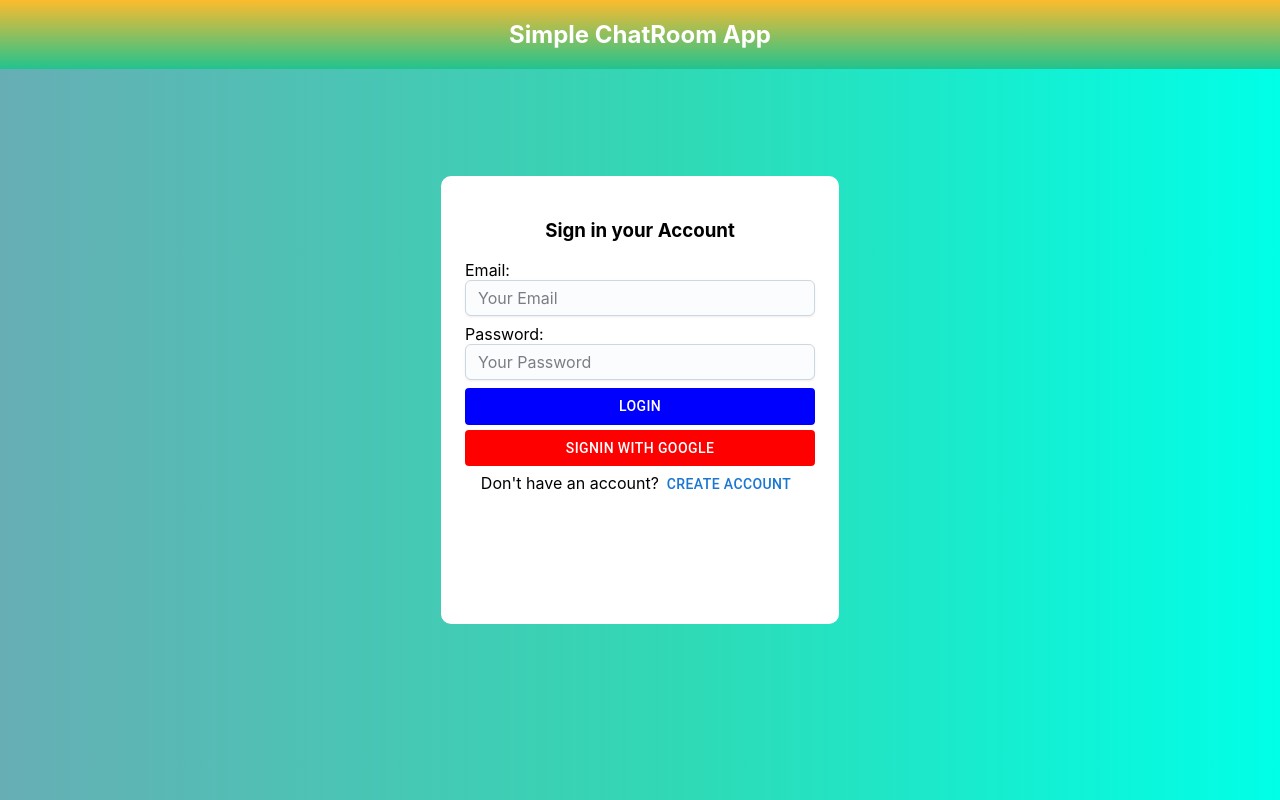
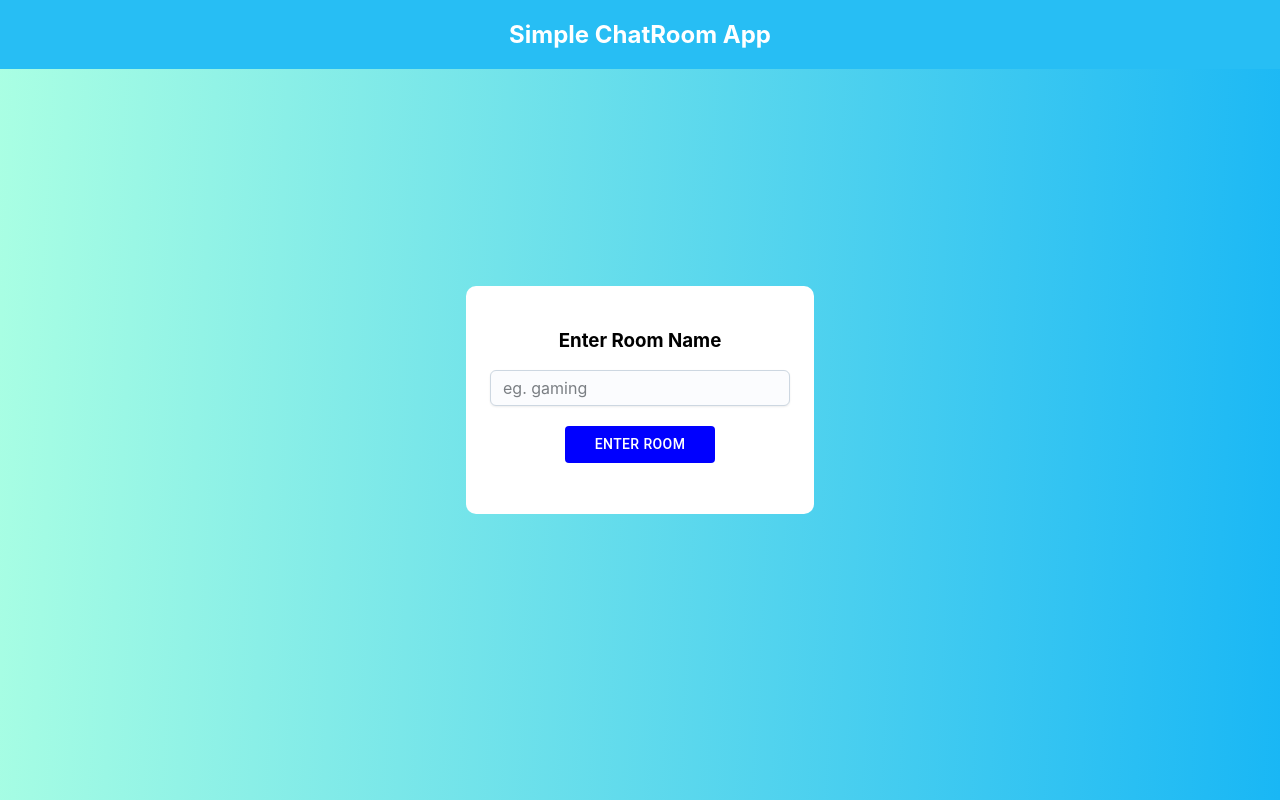
Before and after one commit to MUzair030/simple-chat-room, a React (Create React App) app: page /rooms in a window 1280 px wide. Built offline with nearby package versions, Linux system fonts and the light colour scheme.

Commit message:
added app router etc

```diff
--- a/package.json
+++ b/package.json
@@ -5,6 +5,7 @@
   "dependencies": {
     "@emotion/react": "^11.10.5",
     "@emotion/styled": "^11.10.5",
+    "@mui/icons-material": "^5.11.0",
     "@mui/joy": "^5.0.0-alpha.65",
     "@mui/material": "^5.11.7",
     "@testing-library/jest-dom": "^5.16.5",
@@ -13,6 +14,7 @@
     "firebase": "^9.16.0",
     "react": "^18.2.0",
     "react-dom": "^18.2.0",
+    "react-router-dom": "^6.8.0",
     "react-scripts": "5.0.1",
     "universal-cookie": "^4.0.4",
     "web-vitals": "^2.1.4"
--- a/src/App.css
+++ b/src/App.css
@@ -1,8 +1,8 @@
 .App{
-    /*background: rgb(2,0,36);*/
-    /*background: linear-gradient(90deg, rgba(2,0,36,1) 0%, rgba(103,174,180,1) 0%, rgba(48,217,207,1) 53%, rgba(0,255,231,1) 100%);*/
-    background: rgb(2,0,36);
-    background: linear-gradient(90deg, rgba(2,0,36,1) 0%, rgba(103,174,180,1) 0%, rgba(48,217,181,1) 53%, rgba(0,255,231,1) 100%);
+    background: rgb(170,255,227);
+    background: linear-gradient(93deg, rgba(170,255,227,1) 0%, rgba(25,183,245,1) 100%);
+        /*background: rgb(2,0,36);*/
+        /*background: linear-gradient(90deg, rgba(2,0,36,1) 0%, rgba(103,174,180,1) 0%, rgba(48,217,181,1) 53%, rgba(0,255,231,1) 100%);*/
     width: 100vw;
     height: 100vh;
 }
--- a/src/App.js
+++ b/src/App.js
@@ -1,36 +1,22 @@
 import './App.css';
-import {AuthPage, ChatPage, ChatRoomSelect} from "./pages";
+import {ChatPage, ChatRoomSelect, HomePage} from "./pages";
+import {BrowserRouter, Routes, Route} from "react-router-dom";
 import {Navbar} from "./components";
-import {useEffect, useState} from "react";
-import Cookies from "universal-cookie";
-
-const cookies = new Cookies();
 
 function App() {
-    const [isLogin, setIsLogin] = useState(cookies.get("auth-token"));
-    const [selectedRoom, setSelectedRoom] = useState(null);
-
-    const handleSetIsLogin = (val)=>{
-        setIsLogin(val);
-    }
-    const handleSetChatRoom = (roomName) => {
-        setSelectedRoom(roomName);
-    }
-
 
   return (
-    <div className="App">
-        <Navbar />
-        {
-            isLogin?
-                    selectedRoom? <ChatPage selectedRoom={selectedRoom} />
-                    :
-                        <ChatRoomSelect handleSetChatRoom={handleSetChatRoom} />
-            :
-                <AuthPage handleSetIsLogin={handleSetIsLogin} />
-        }
-
-    </div>
+    <BrowserRouter>
+        <div className="App">
+            <Navbar/>
+            <Routes>
+                <Route path="/" exact element={<HomePage />} />
+                <Route path="/auth" exact element={<HomePage />} />
+                <Route path="/rooms" element={<ChatRoomSelect />} />
+                <Route path="/chat/:roomName" element={<ChatPage />} />
+            </Routes>
+        </div>
+    </BrowserRouter>
   );
 }
 
--- a/src/components/Navbar.jsx
+++ b/src/components/Navbar.jsx
@@ -7,7 +7,9 @@ const Navbar = () => {
     return(
         <Box
             sx={{border:"none",
-                background: "linear-gradient(0deg, rgba(34,195,142,1) 0%, rgba(253,187,45,1) 100%)"}}>
+                // background: "linear-gradient(236deg, rgba(170,255,227,1) 0%, rgba(25,183,245,1) 100%)"
+                background: "#27BEF4"
+            }}>
             <Grid container  sx={{alignItems:"center"}}>
                 <Grid xs={3}>
 
--- a/src/components/Signin.jsx
+++ b/src/components/Signin.jsx
@@ -2,8 +2,9 @@ import {auth, googleProvider} from "../firebase-config";
 import {signInWithEmailAndPassword, signInWithPopup} from "firebase/auth";
 import {useState} from "react";
 import Cookies from 'universal-cookie';
-import {Box, Stack, Button} from "@mui/material";
+import {Box, Stack, Button, Grid} from "@mui/material";
 import {Input} from '@mui/joy';
+import GoogleIcon from '@mui/icons-material/Google';
 
 const cookies = new Cookies();
 
@@ -70,15 +71,30 @@ const Signin = (props) => {
                             sx={{ mb: 1 }} />
                     </div>
                     <Button type="submit"
-                            sx={{color:"white", background:"blue", '&:hover':{color:"blue", background:"lightblue"}}}>
+                            sx={{color:"white", background:"blue", marginTop:"15px",
+                                '&:hover':{color:"blue", background:"lightblue"}}}>
                         Login</Button>
                 </Stack>
             </form>
+
+            <Grid container sx={{alignItems:"center"}}>
+                <Grid xs={5}>
+                    <hr/>
+                </Grid>
+                <Grid xs={2}>
+                    <p>or</p>
+                </Grid>
+                <Grid xs={5}>
+                    <hr/>
+                </Grid>
+            </Grid>
+
               <Button onClick={handleGoogleSignIn}
-              sx={{width:"100%",
-                  marginTop:"5px",
+              sx={{
+                  width:"100%",
                   color:"white", background:"red",
                   '&:hover':{color:"red", background:"light-red"}}}>
+                  <GoogleIcon />
                   Signin with Google
               </Button>
 
--- a/src/components/Signup.jsx
+++ b/src/components/Signup.jsx
@@ -71,7 +71,8 @@ const Signup = (props) => {
                       </div>
 
                   <Button type="submit"
-                          sx={{color:"white", background:"blue", '&:hover':{color:"blue", background:"lightblue"}}}>
+                          sx={{color:"white", background:"blue", marginTop:"15px",
+                              '&:hover':{color:"blue", background:"lightblue"}}}>
                       Create Account</Button>
                   {/*<br/>*/}
                   <span>Already have an account?
--- a/src/firebase-config.js
+++ b/src/firebase-config.js
@@ -1,6 +1,7 @@
 // Import the functions you need from the SDKs you need
 import { initializeApp } from "firebase/app";
 import { getAuth, GoogleAuthProvider } from "firebase/auth";
+import {getFirestore} from "firebase/firestore";
 
 // TODO: Add SDKs for Firebase products that you want to use
 // https://firebase.google.com/docs/web/setup#available-libraries
@@ -19,3 +20,4 @@ const firebaseConfig = {
 const app = initializeApp(firebaseConfig);
 export const auth = getAuth(app);
 export const googleProvider = new GoogleAuthProvider();
+export const db = getFirestore(app);
--- a/src/pages/ChatPage.jsx
+++ b/src/pages/ChatPage.jsx
@@ -1,8 +1,35 @@
+import {Box, Button, Stack, IconButton} from "@mui/material";
+import {Textarea} from "@mui/joy";
+import {Firestore} from "firebase/firestore";
+import SendIcon from '@mui/icons-material/Send';
+import {useParams} from "react-router-dom";
 
-const ChatPage = () => {
+const ChatPage = (props) => {
+
+    const {roomName} = useParams();
+
 
     return(
-        <div>Chat Page</div>
+        <Box
+            sx={{borderRadius:"10px", width:"900px", height:"600px",
+                textAlign:"center", margin:"auto", background:"white"}}>
+            <Stack
+                direction="column">
+                <h2>#{roomName}</h2>
+                <Stack
+                    direction="row">
+                    <Textarea
+                        sx={{borderRadius:"50px", width:"800px"}}
+                        placeholder="Type Something..."/>
+                    <IconButton
+                        type="success"
+                        sx={{borderRadius:"30px"}}>
+                        <SendIcon />
+                    </IconButton>
+                </Stack>
+
+            </Stack>
+        </Box>
     );
 }
 
--- a/src/pages/ChatRoomSelect.jsx
+++ b/src/pages/ChatRoomSelect.jsx
@@ -1,9 +1,50 @@
+import {Box, Button, Stack, Grid} from "@mui/material";
+import {Input} from "@mui/joy";
+import {useState} from "react";
 
-const ChatRoomSelect = () => {
+const ChatRoomSelect = (props) => {
+    const {handleSetChatRoom} = props;
+
+    const [roomName, setRoomName] = useState(null);
+
+    const handleSetChatRoomName= (e) =>{
+        e.preventDefault();
+        handleSetChatRoom(roomName);
+    }
 
     return(
-        <div>Chat Room SelectPage</div>
-    );
+        <div style={{width:"100%",
+            position: "absolute",
+            top: "50%",
+            left: "50%",
+            transform: "translate(-50%, -50%)"
+        }}>
+            <Box
+                p={3}
+                sx={{width:"300px", height:"180px", background:"white", borderRadius:"10px", margin:"auto"}}>
+                <form>
+                    <Stack
+                        direction="column"
+                        sx={{textAlign:"center"}}>
+                        <h3>Enter Room Name</h3>
+                        <Input required
+                               onChange={(e)=>setRoomName(e.target.value)}
+                               placeholder="eg. gaming"/>
+                        <br/>
+                        <div style={{textAlign:"center"}}>
+                            <Button type="submit"
+                                    onClick={handleSetChatRoomName}
+                                    sx={{width:"50%",
+                                        color:"white", background:"blue",
+                                        '&:hover':{color:"blue", background:"lightblue"}}}>
+                                Enter Room
+                            </Button>
+                        </div>
+                    </Stack>
+                </form>
+            </Box>
+        </div>
+     );
 }
 
 export default ChatRoomSelect;
--- /dev/null
+++ b/src/pages/HomePage.jsx
@@ -0,0 +1,38 @@
+// import './App.css';
+import {AuthPage, ChatPage, ChatRoomSelect} from "./index";
+import {Navbar} from "../components";
+import {useEffect, useState} from "react";
+import Cookies from "universal-cookie";
+import {useNavigate} from "react-router-dom";
+
+const cookies = new Cookies();
+
+function HomePage() {
+    const navigate = useNavigate();
+    const [isLogin, setIsLogin] = useState(cookies.get("auth-token"));
+    // const [selectedRoom, setSelectedRoom] = useState(null);
+
+    const handleSetIsLogin = (val)=>{
+        setIsLogin(val);
+    }
+    const handleSetChatRoom = (roomName) => {
+        console.log(roomName)
+        // setSelectedRoom(roomName)
+        navigate(`/chat/${roomName}`);
+    }
+
+
+  return (
+    <div>
+        {
+            isLogin?
+                <ChatRoomSelect handleSetChatRoom={handleSetChatRoom} />
+            :
+                <AuthPage handleSetIsLogin={handleSetIsLogin} />
+        }
+
+    </div>
+  );
+}
+
+export default HomePage;
--- a/src/pages/index.js
+++ b/src/pages/index.js
@@ -1,3 +1,4 @@
 export {default as AuthPage} from "./AuthPage";
 export {default as ChatPage} from "./ChatPage";
 export {default as ChatRoomSelect} from "./ChatRoomSelect";
+export {default as HomePage} from "./HomePage";
```
Also changed, not shown: 1 other file (tests, documents, lock files or other folders).
